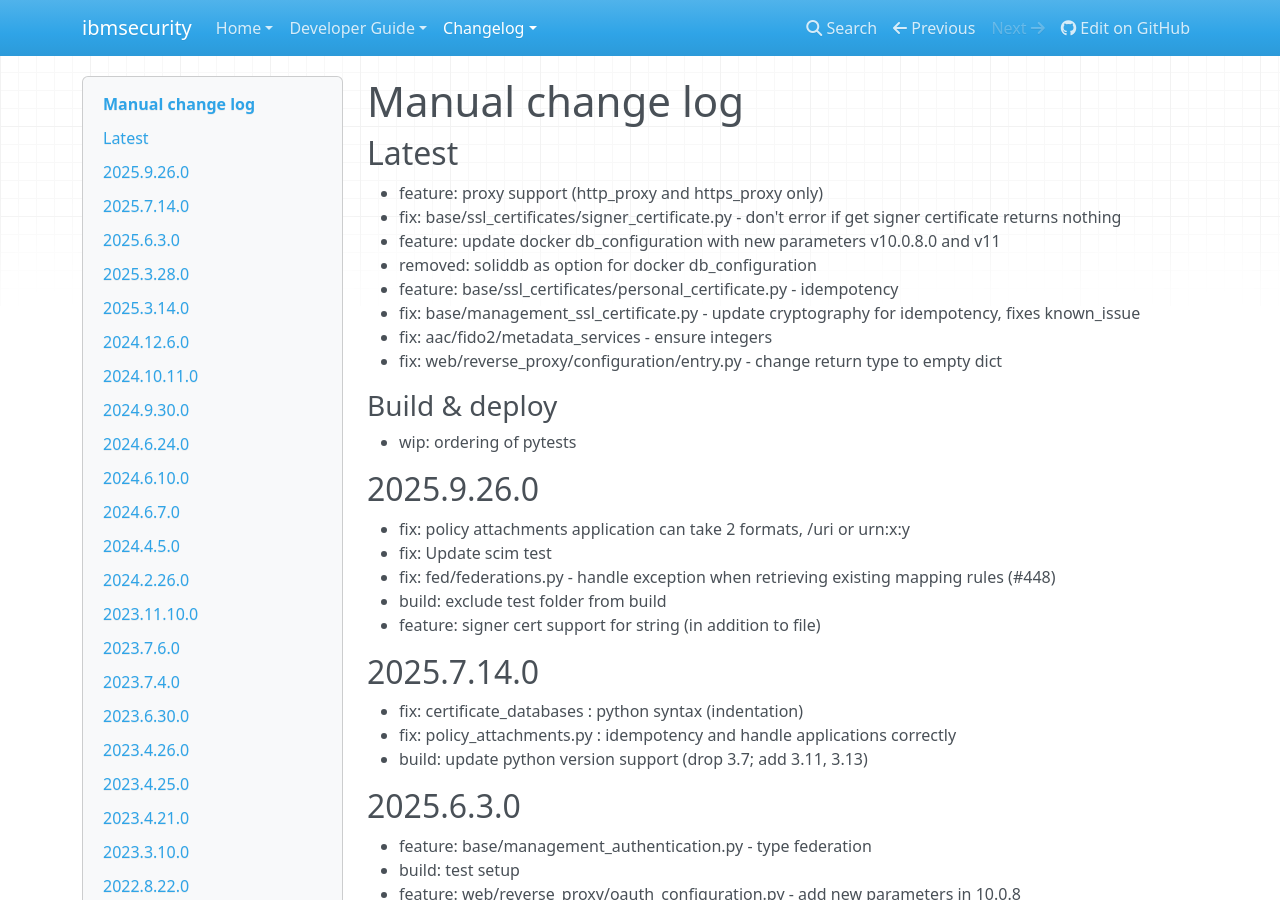
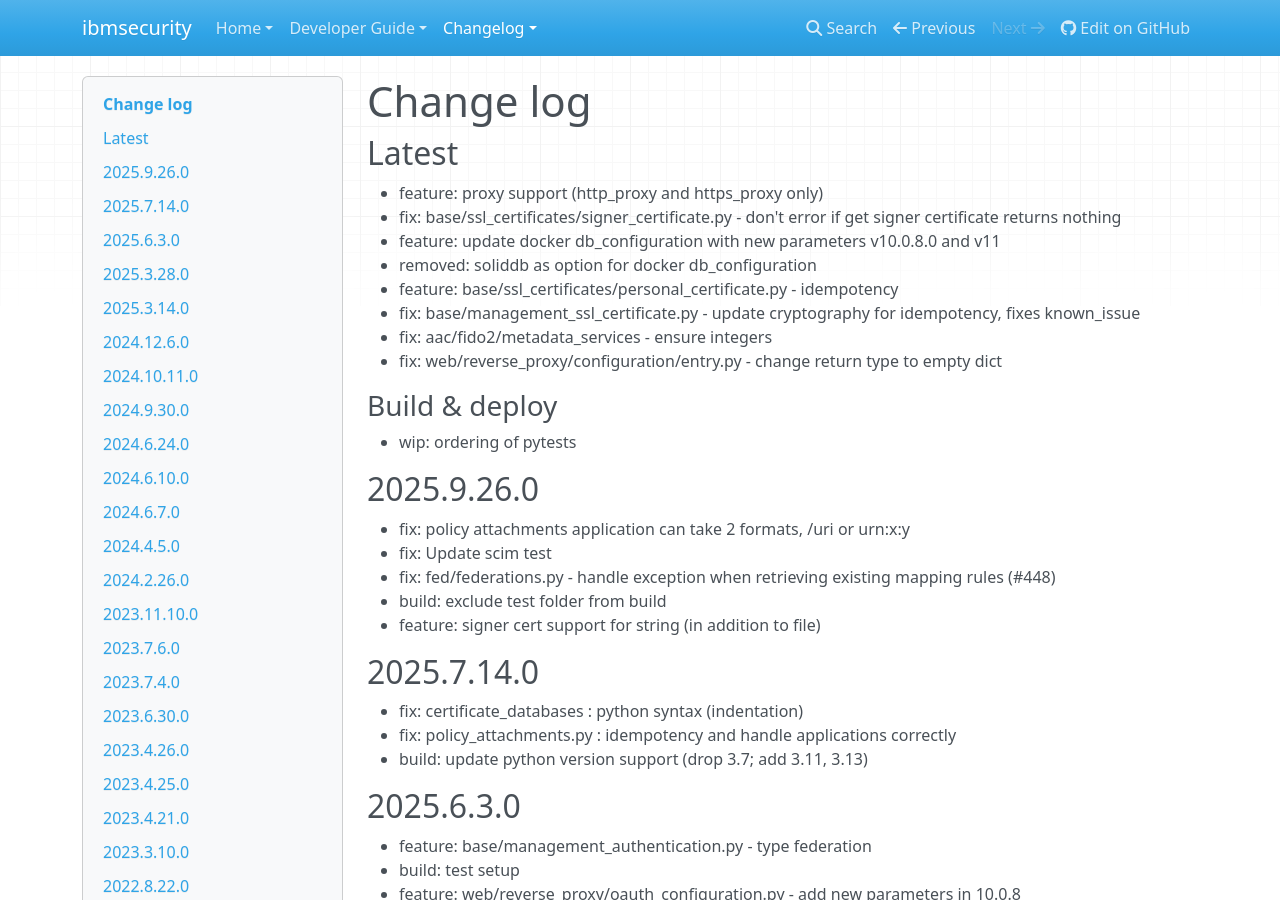
Before and after one commit to IBM-Security/ibmsecurity, an MkDocs documentation site: the page built from docs/changelog.md, in a window 1280 px wide and 900 px high. Built offline with MkDocs 1.6.1, drawn with Linux system fonts in a browser that asks for light colours; nearby versions of some CDN libraries.

Commit message:
documentation: update changelog

```diff
--- a/docs/changelog.md
+++ b/docs/changelog.md
@@ -1,4 +1,4 @@
-# Manual change log
+# Change log
 
 ## Latest
 
```
